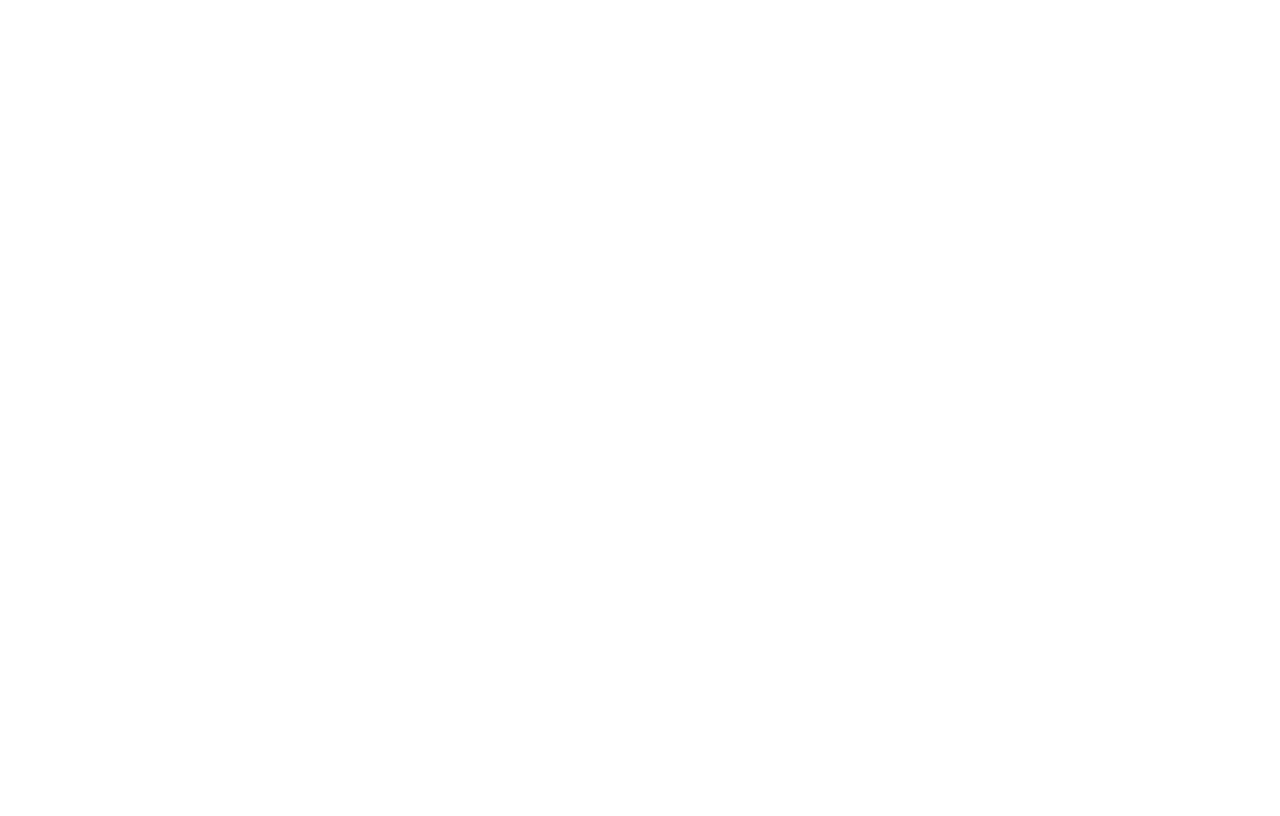
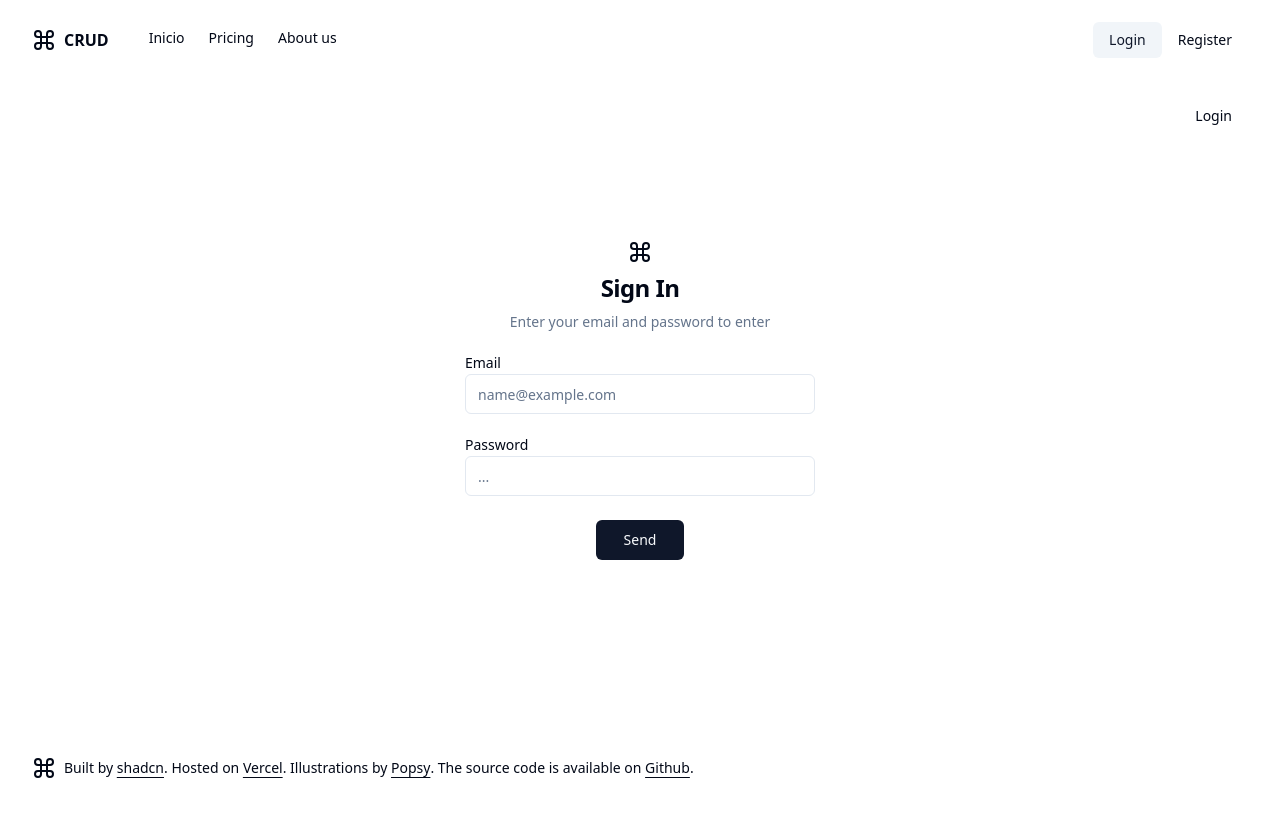
Before and after one commit to antonyjes/Employees-FlaskReact, a React (Vite) app in the folder client/: page /login in a window 1280 px wide. Before the commit this address had no page. Built offline with nearby package versions, Linux system fonts and the light colour scheme.

Commit message:
React toastify to alert - Login page

```diff
--- a/client/package.json
+++ b/client/package.json
@@ -21,6 +21,7 @@
     "react-dom": "^18.2.0",
     "react-redux": "^9.1.0",
     "react-router-dom": "^6.22.0",
+    "react-toastify": "^10.0.4",
     "redux-persist": "^6.0.0",
     "tailwind-merge": "^2.2.1",
     "tailwindcss-animate": "^1.0.7"
--- a/client/src/App.jsx
+++ b/client/src/App.jsx
@@ -2,6 +2,9 @@
 import { BrowserRouter, Route, Routes } from "react-router-dom";
 import HomePage from "./pages/HomePage";
 import Register from "./pages/auth/Register";
+import { ToastContainer } from "react-toastify";
+import "react-toastify/dist/ReactToastify.css";
+import Login from "./pages/auth/Login";
 
 function App() {
   return (
@@ -10,8 +13,10 @@
         <Routes>
           <Route path="/" element={<HomePage />} />
           <Route path="/register" element={<Register />} />
+          <Route path="/login" element={<Login />} />
         </Routes>
       </BrowserRouter>
+      <ToastContainer />
     </>
   )
 }
--- a/client/src/pages/auth/Login.jsx
+++ b/client/src/pages/auth/Login.jsx
@@ -1,8 +1,98 @@
+import { cn } from "@/lib/utils";
+import LayoutHome from "../LayoutHome";
+import { Button, buttonVariants } from "@/components/ui/button";
+import { Command } from "lucide-react";
+import { Label } from "@/components/ui/label";
+import { Input } from "@/components/ui/input";
+import { useState } from "react";
+import { useDispatch } from "react-redux";
+import { useNavigate } from "react-router-dom";
+import { setLogin } from "@/state";
+
 const Login = () => {
+    const [email, setEmail] = useState("");
+    const [password, setPassword] = useState("");
+    const dispatch = useDispatch();
+    const navigate = useNavigate();
+
+    function resetForm() {
+        setEmail("");
+        setPassword("");
+      }
+
+    const handleSubmit = async (e) => {
+        e.preventDefault();
+        const loggedInResponse = await fetch("http://127.0.0.1:3000/login", {
+            method: "POST",
+            headers: { "Content-Type": "application/json" },
+            body: JSON.stringify({email, password})
+        });
+
+        const loggedIn = await loggedInResponse.json();
+
+        if(loggedIn) {
+            dispatch(
+                setLogin({
+                    user: loggedIn.user,
+                    token: loggedIn.token,
+                })
+            );
+            navigate("/home")
+        }
+
+        resetForm();
+    }
+
     return(
-        <div>
-
-        </div>
+        <LayoutHome>
+            <div className="min-h-[80vh]">
+                <div className="container grid h-[80vh] w-screen flex-col items-center justify-center lg:max-w-none lg:grid-cols-1 lg:px-0">
+                    <a href="/login" className={cn(buttonVariants({ variant: "ghost"}), "absolute right-4 top-20 md:right-8 md:top-24")}>Login</a>
+                    <div className="lg:p-8">
+                        <div className="mx-auto flex w-full flex-col justify-center space-y-6 sm:w-[350px]">
+                            <div className="flex flex-col space-y-2 text-center">
+                                <Command className="mx-auto h-6 w-6" />
+                                <h1 className="text-2xl font-semibold tracking-tight">Sign In</h1>
+                                <p className="text-sm text-muted-foreground">Enter your email and password to enter</p>
+                            </div>
+                            <div className="grid gap-6">
+                                <form className="grid gap-6" onSubmit={handleSubmit}>
+                                    <div className="grip gap-2">
+                                        <div className="grid gap-1">
+                                            <Label htmlFor="email">
+                                                Email
+                                            </Label>
+                                            <Input
+                                                id="email"
+                                                placeholder="name@example.com"
+                                                type="email"
+                                                onChange={(e) => setEmail(e.target.value)}
+                                            />
+                                        </div>
+                                    </div>
+                                    <div className="grip gap-2">
+                                        <div className="grid gap-1">
+                                            <Label htmlFor="password">
+                                                Password
+                                            </Label>
+                                            <Input
+                                                id="password"
+                                                placeholder="..."
+                                                type="password"
+                                                onChange={(e) => setPassword(e.target.value)}
+                                            />
+                                        </div>
+                                    </div>
+                                    <div className="flex justify-center">
+                                        <Button className="w-[25%]">Send</Button>
+                                    </div>
+                                </form>
+                            </div>
+                        </div>
+                    </div>
+                </div>
+            </div>
+        </LayoutHome>
     )
 }
 
--- a/client/src/pages/auth/Register.jsx
+++ b/client/src/pages/auth/Register.jsx
@@ -6,6 +6,7 @@
 import { Input } from "@/components/ui/input";
 import { useNavigate } from "react-router-dom";
 import { useState } from "react";
+import { toast } from "react-toastify";
 
 const Register = () => {
     const navigate = useNavigate();
@@ -30,6 +31,7 @@
 
         if (savedUser) {
             navigate("/login");
+            toast.success("User created!")
         }
     }
 
```
Also changed, not shown: 1 other file (tests, documents, lock files or other folders).
